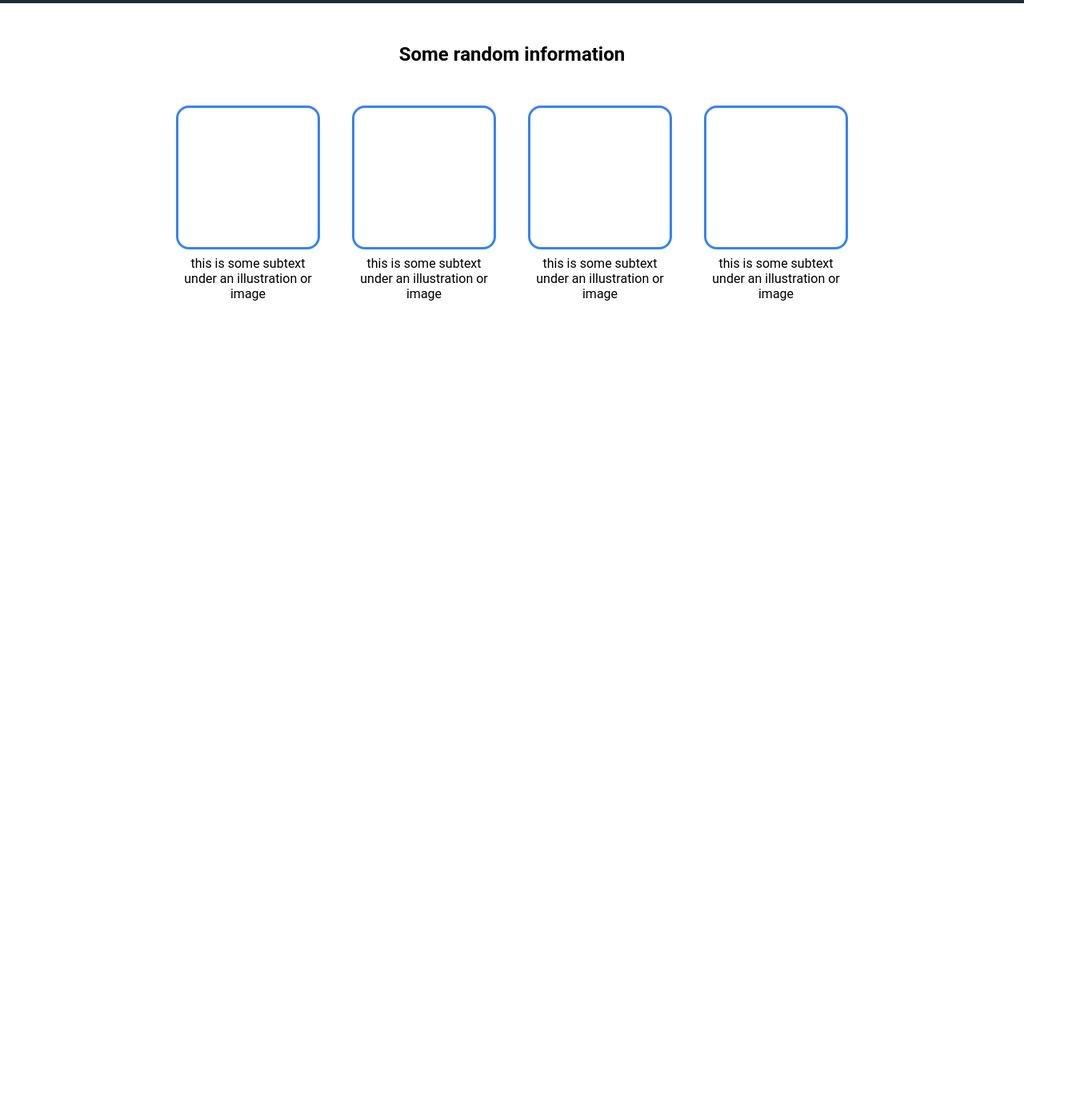
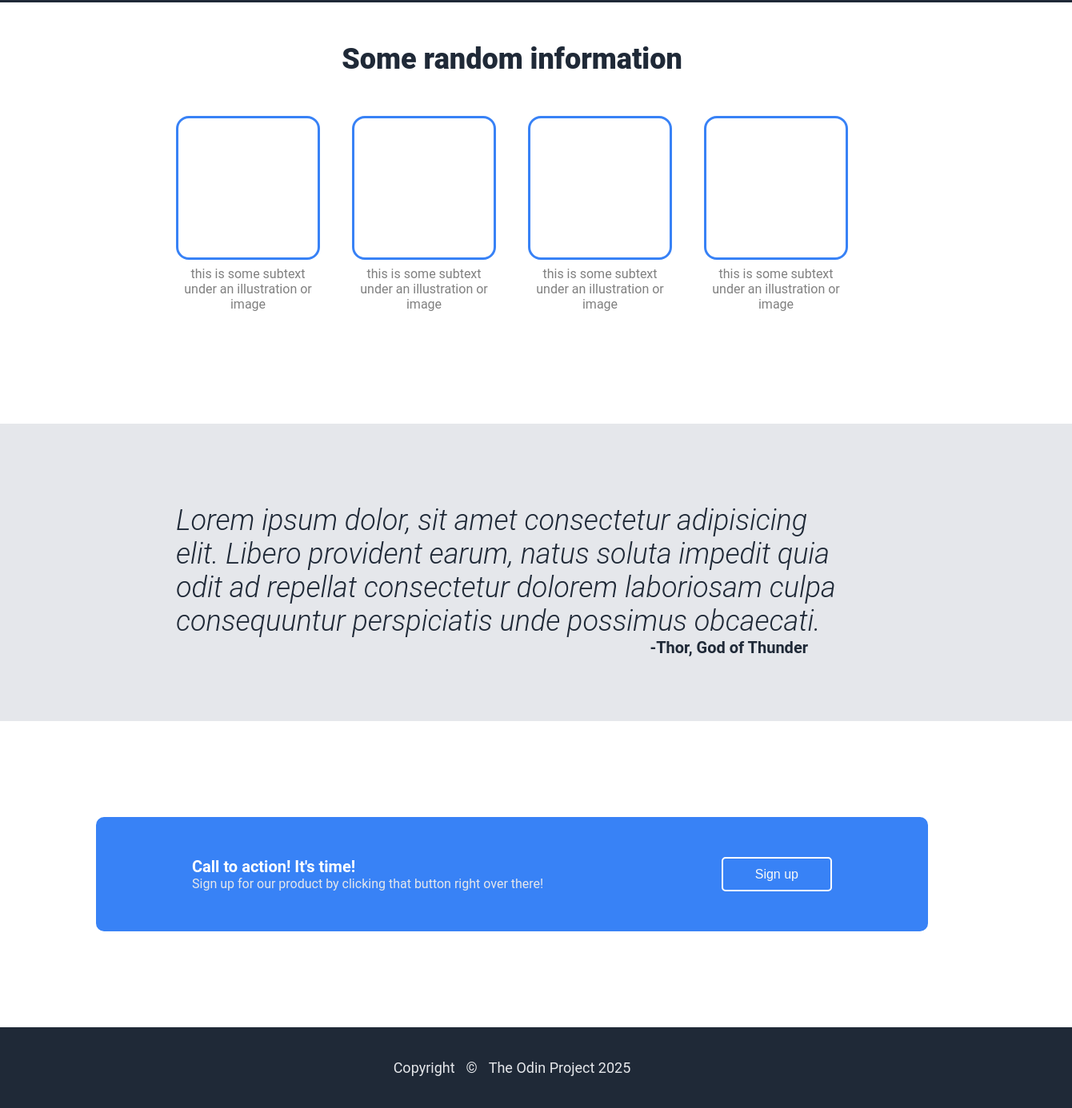
Before and after one commit to Karjeje/css-project2, a plain HTML site: page index.html in a window 1280 px wide. Shown: the part 474-1860 px from the top of the page at 80% size, 1340 px wide, since content can reach past the window. Before the commit the page ends 991 px from the top, so only its background shows below. Drawn offline with Linux system fonts and the light colour scheme.

Commit message:
Add quote, call to action sections and footer

```diff
--- a/index.html
+++ b/index.html
@@ -44,6 +44,23 @@
             </div>
         </div>
     </div>
-
+    <div class="quote">
+        <div class="quote-container"><p id="quote">Lorem ipsum dolor, sit amet consectetur adipisicing elit. Libero provident earum, natus soluta impedit quia odit ad repellat consectetur dolorem laboriosam culpa consequuntur perspiciatis unde possimus obcaecati.</p>
+            <p id="signature">-Thor, God of Thunder</p></div>
+    </div>
+    <div class="action">
+        <div class="action-container">
+            <div class="action-left">
+                <h3>Call to action! It's time!</h3>
+                <p>Sign up for our product by clicking that button right over there!</p>
+            </div>
+            <button>Sign up</button>
+        </div>
+    </div>
+    <footer>
+        <p>Copyright</p>
+        <p>©</p>
+        <p>The Odin Project 2025</p>
+    </footer>
   </body>
 </html>
--- a/styles.css
+++ b/styles.css
@@ -4,8 +4,14 @@
     padding: 0;
 }
 
+html {
+    display: flex;
+    justify-content: center;
+}
+
 body {
     font-family: Roboto, sans-serif;
+    width: 1500px;
 }
 
 header {
@@ -60,7 +66,8 @@ ul {
     color: #F9FAF8;
     border: 0;
     border-radius: 5px;
-    padding: 10px 40px;
+    padding: 8px 40px;
+    font-size: 16px;
 }
 
 .left, .right {
@@ -86,6 +93,9 @@ ul {
 .info h2 {
     text-align: center;
     padding: 50px 0;
+    font-size: 36px;
+    font-weight: 900;
+    color: #1F2937;
 }
 
 .item div {
@@ -94,6 +104,10 @@ ul {
     border: 3px solid #3882F6;
     margin-bottom: 8px;
     border-radius: 16px;
+}
+
+.item p {
+    color: gray;
 }
 
 .item {
@@ -105,3 +119,78 @@ ul {
     justify-content: center;
     gap: 40px;
 }
+
+.quote {
+   background-color: #E5E7EB;
+   padding: 100px 200px 80px;
+   display: flex;
+   justify-content: center;
+
+}
+
+.quote-container {
+    width: 840px
+}
+
+#quote {
+    font-size: 36px;
+    font-style: italic;
+    color: #1F2937;
+    font-weight: 300;
+    width: 840px;
+
+}
+
+#signature {
+    color: #1F2937;
+    font-weight: 700;
+    margin-right: 50px;
+    font-size: 20px;
+    text-align: end;
+}
+
+.action {
+    display: flex;
+    justify-content: center;
+
+    padding: 120px 160px
+}
+
+.action-container {
+    background-color: #3882F6;
+    width: 1040px;
+    padding: 50px 120px;
+    border-radius: 10px;
+    display: flex;
+    justify-content: space-between;
+}
+
+.action-container h3 {
+    font-size: 20px;
+    color: #fff;
+}
+
+.action-container p {
+    color: #E5E7EB;
+}
+
+.action-container button {
+    background-color: #3882F6;
+    color: #F9FAF8;
+    border: 2px solid #fff;
+    border-radius: 5px;
+    padding: 8px 40px;
+    font-size: 16px;
+}
+
+footer {
+    background-color: #1F2937;
+    display: flex;
+    justify-content: center;
+    align-items: center;
+    gap: 14px;
+    font-size: 18px;
+    color: #E5E7EB;
+    padding: 40px 0;
+
+}
```
